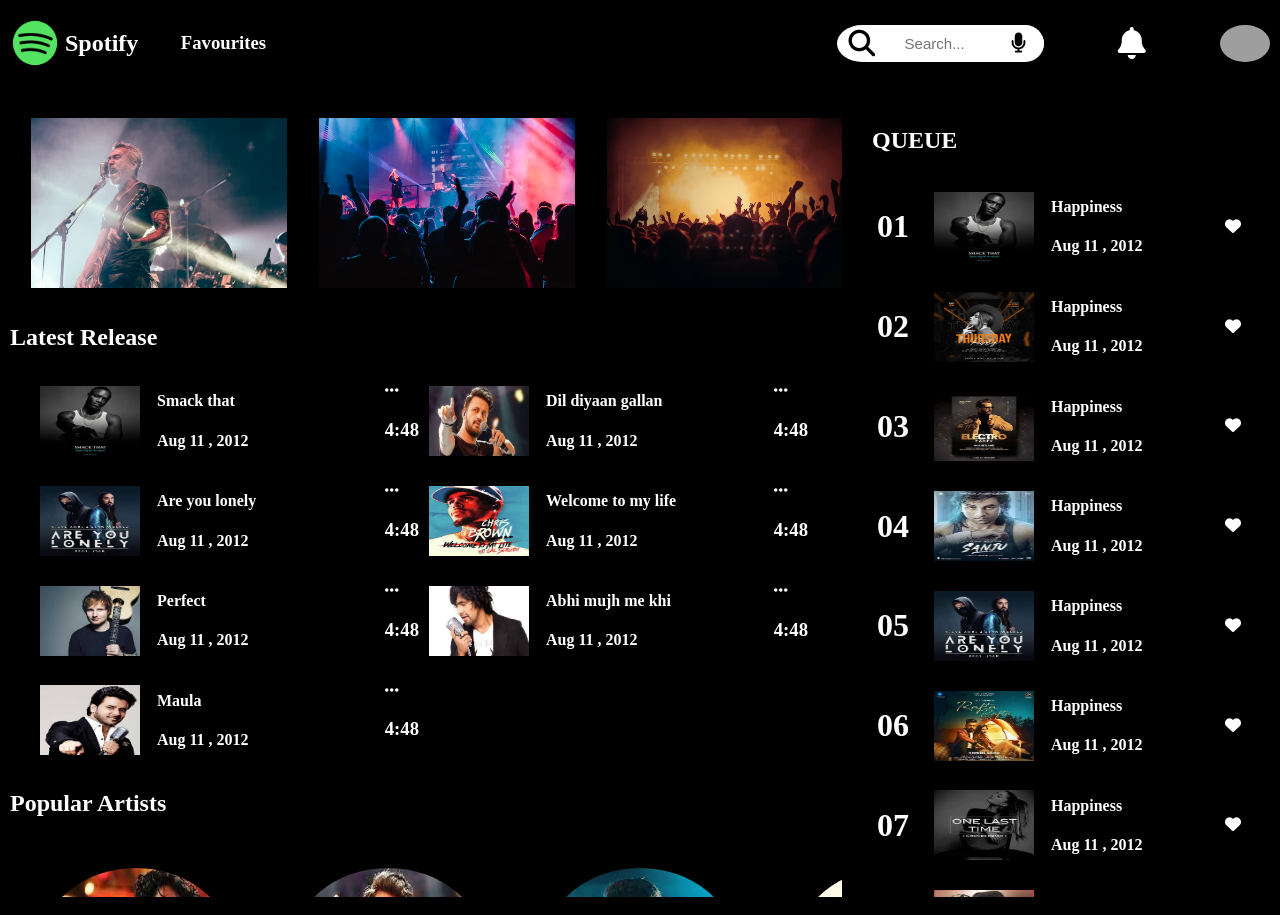
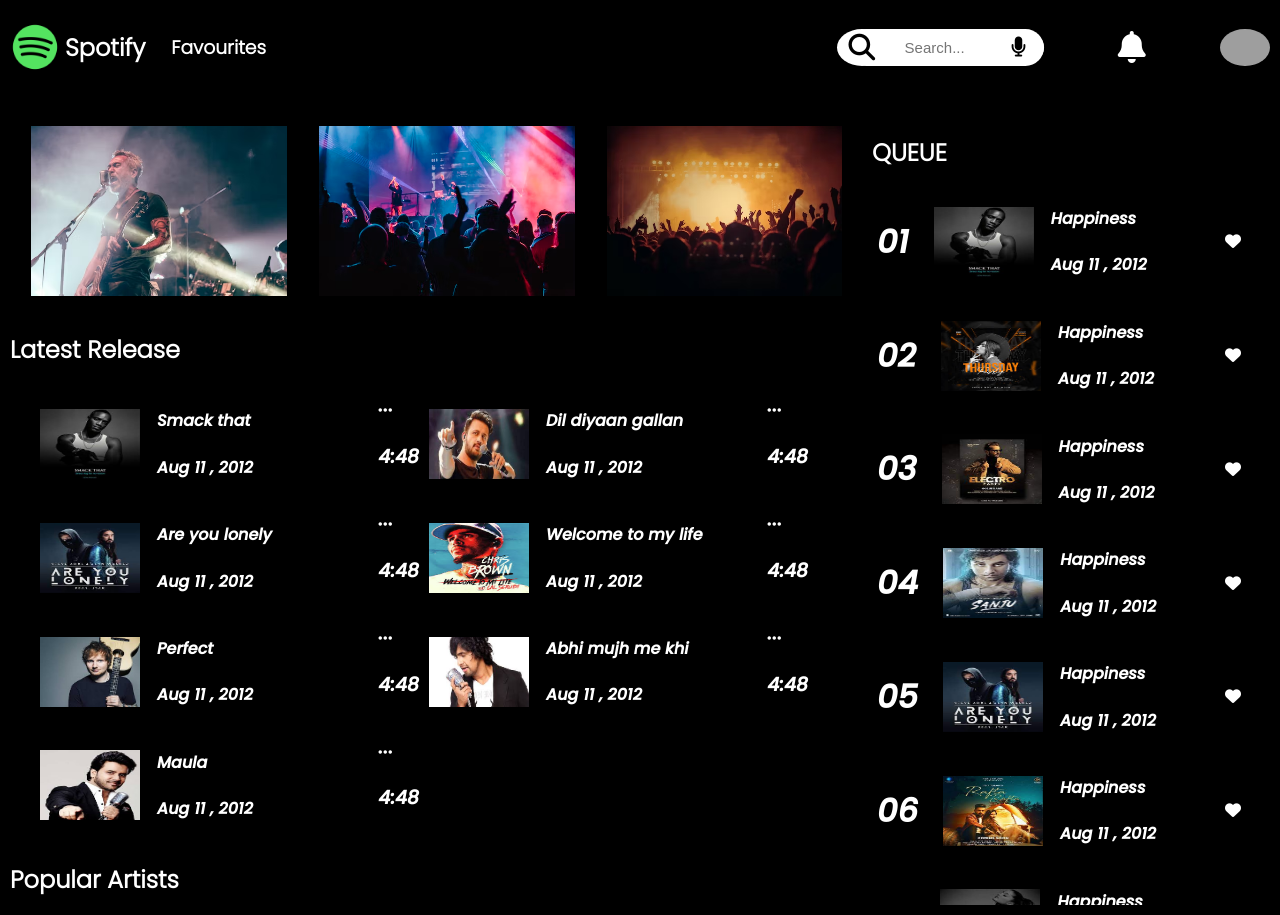
Before and after one commit to anafkhan1008/Spotify-Clone, a plain HTML site: page index.html in a window 1280 px wide. Drawn offline with Linux system fonts and the light colour scheme; grey boxes are pictures that could not be loaded.

Commit message:
font changed

```diff
--- a/index.html
+++ b/index.html
@@ -5,6 +5,9 @@
     <meta charset="UTF-8">
     <meta name="viewport" content="width=device-width, initial-scale=1.0">
     <link rel="stylesheet" href="style.css">
+    <link rel="preconnect" href="https://fonts.googleapis.com">
+<link rel="preconnect" href="https://fonts.gstatic.com" crossorigin>
+<link href="https://fonts.googleapis.com/css2?family=Poppins:ital,wght@0,300;1,500&display=swap" rel="stylesheet">
     <script src="https://kit.fontawesome.com/dfb88e445d.js" crossorigin="anonymous"></script>
     <title>Spotify</title>
 </head>
--- a/style.css
+++ b/style.css
@@ -2,6 +2,7 @@ body {
     margin: 0;
     padding: 0;
     background-color: rgb(0, 0, 0);
+    font-family: 'Poppins', sans-serif;
     color: white;
 }
 
@@ -191,6 +192,8 @@ margin: 10px;
 
 
 .release-item {
+  font-style: italic;
+  font-weight: 100;
   display: flex;
   flex-direction: row;
   width: 30vw;
```
